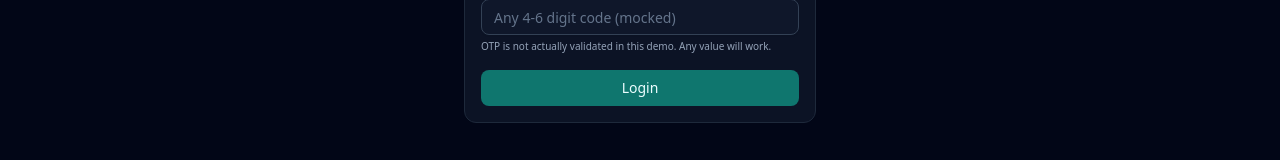
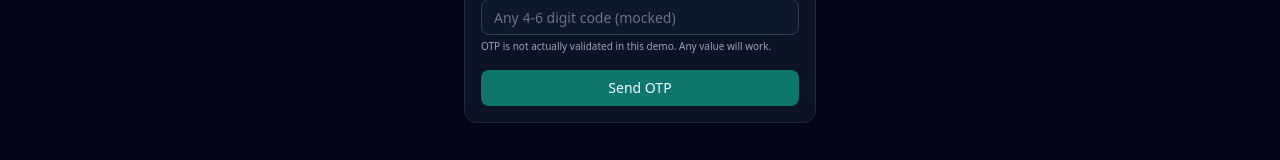
Before and after one commit to subhampaul967/local-route-finder, a Next.js app in the folder frontend/: page /login in a window 1280 px wide. Shown: the part 279-439 px from the top of the page. Built offline with nearby package versions, Linux system fonts and the light colour scheme.

Commit message:
Add Send OTP button to login page

```diff
--- a/frontend/app/login/page.tsx
+++ b/frontend/app/login/page.tsx
@@ -16,6 +16,26 @@ export default function LoginPage() {
   const [phone, setPhone] = useState("");
   const [otp, setOtp] = useState("");
   const [loading, setLoading] = useState(false);
+  const [otpSent, setOtpSent] = useState(false);
+
+  const handleSendOtp = async () => {
+    if (!phone.trim()) {
+      alert("Please enter your mobile number.");
+      return;
+    }
+
+    setLoading(true);
+    try {
+      // Send OTP (mock - just call login without OTP to trigger OTP generation)
+      await loginRequest(phone);
+      setOtpSent(true);
+    } catch (err) {
+      console.error(err);
+      alert("Failed to send OTP. Please try again.");
+    } finally {
+      setLoading(false);
+    }
+  };
 
   const handleLogin = async () => {
     if (!phone.trim()) {
@@ -23,9 +43,14 @@ export default function LoginPage() {
       return;
     }
 
+    if (!otp.trim()) {
+      alert("Please enter the OTP.");
+      return;
+    }
+
     setLoading(true);
     try {
-      const response = await loginRequest(phone, otp || undefined);
+      const response = await loginRequest(phone, otp);
       const data = response.data as {
         token: string;
         user: { id: string; phone: string; role: string; name?: string | null };
@@ -71,15 +96,22 @@ export default function LoginPage() {
             placeholder="Any 4-6 digit code (mocked)"
             value={otp}
             onChange={(e) => setOtp(e.target.value)}
+            disabled={!otpSent}
           />
           <p className="text-[10px] text-slate-400">
             OTP is not actually validated in this demo. Any value will work.
           </p>
         </div>
 
-        <Button className="w-full" onClick={handleLogin} disabled={loading}>
-          {loading ? "Logging in…" : "Login"}
-        </Button>
+        {!otpSent ? (
+          <Button className="w-full" onClick={handleSendOtp} disabled={loading}>
+            {loading ? "Sending OTP…" : "Send OTP"}
+          </Button>
+        ) : (
+          <Button className="w-full" onClick={handleLogin} disabled={loading}>
+            {loading ? "Logging in…" : "Login"}
+          </Button>
+        )}
       </Card>
     </main>
   );
```
